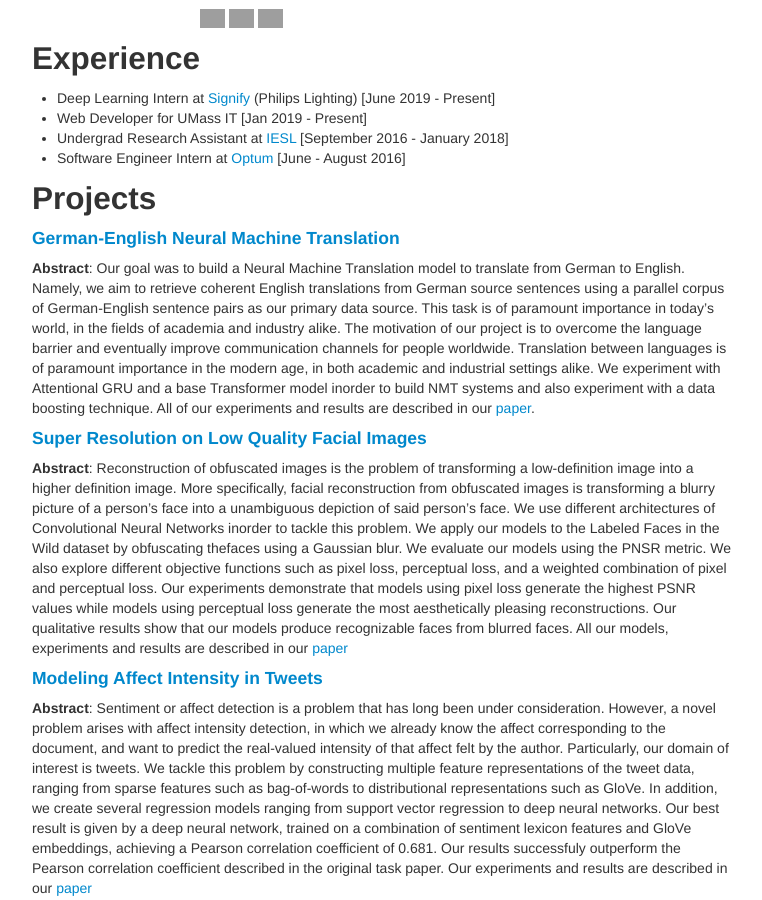
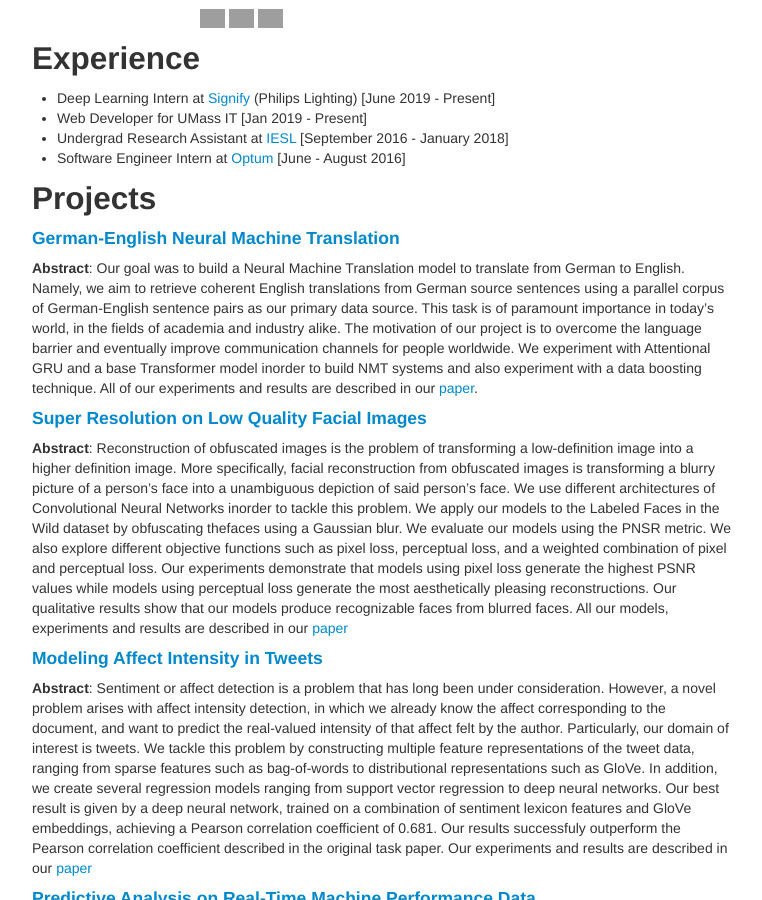
Before and after one commit to aarshpatel/website, a Jekyll site: the page built from index.md, in a window 1280 px wide and 900 px high, scrolled down 375 px. Shown: the whole window, without its empty margins (258-1020 px from the left). Built offline with Jekyll 4.4.1, drawn with Linux system fonts in a browser that asks for light colours; grey boxes are pictures that could not be loaded.

Commit message:
Update index.md

```diff
--- a/index.md
+++ b/index.md
@@ -29,7 +29,7 @@ Projects
 
 #### [German-English Neural Machine Translation](https://github.com/aarshpatel/German-English-MT)
 
-**Abstract**: Our goal was to build a Neural Machine Translation model to translate from German to English. Namely, we aim to retrieve coherent English translations from German source sentences using a parallel corpus of German-English sentence pairs as our primary data source. This task is of paramount importance in today’s world, in the fields of academia and industry alike. The motivation of our project is to overcome the language barrier and eventually improve communication channels for people worldwide. Translation between languages is of paramount importance in the modern age, in both academic and industrial settings alike. We experiment with Attentional GRU and a base Transformer model inorder to build NMT systems and also experiment with a data boosting technique. All of our experiments and results are described in our [paper](https://umass.box.com/s/idnntuhs7cclglfglsl8iqhen6f6xn1n).
+**Abstract**: Our goal was to build a Neural Machine Translation model to translate from German to English. Namely, we aim to retrieve coherent English translations from German source sentences using a parallel corpus of German-English sentence pairs as our primary data source. This task is of paramount importance in today’s world, in the fields of academia and industry alike. The motivation of our project is to overcome the language barrier and eventually improve communication channels for people worldwide. We experiment with Attentional GRU and a base Transformer model inorder to build NMT systems and also experiment with a data boosting technique. All of our experiments and results are described in our [paper](https://umass.box.com/s/idnntuhs7cclglfglsl8iqhen6f6xn1n).
 
 
 #### [Super Resolution on Low Quality Facial Images](https://github.com/aarshpatel/Super-Resolution-on-Low-Quality-image-of-Faces)
```
